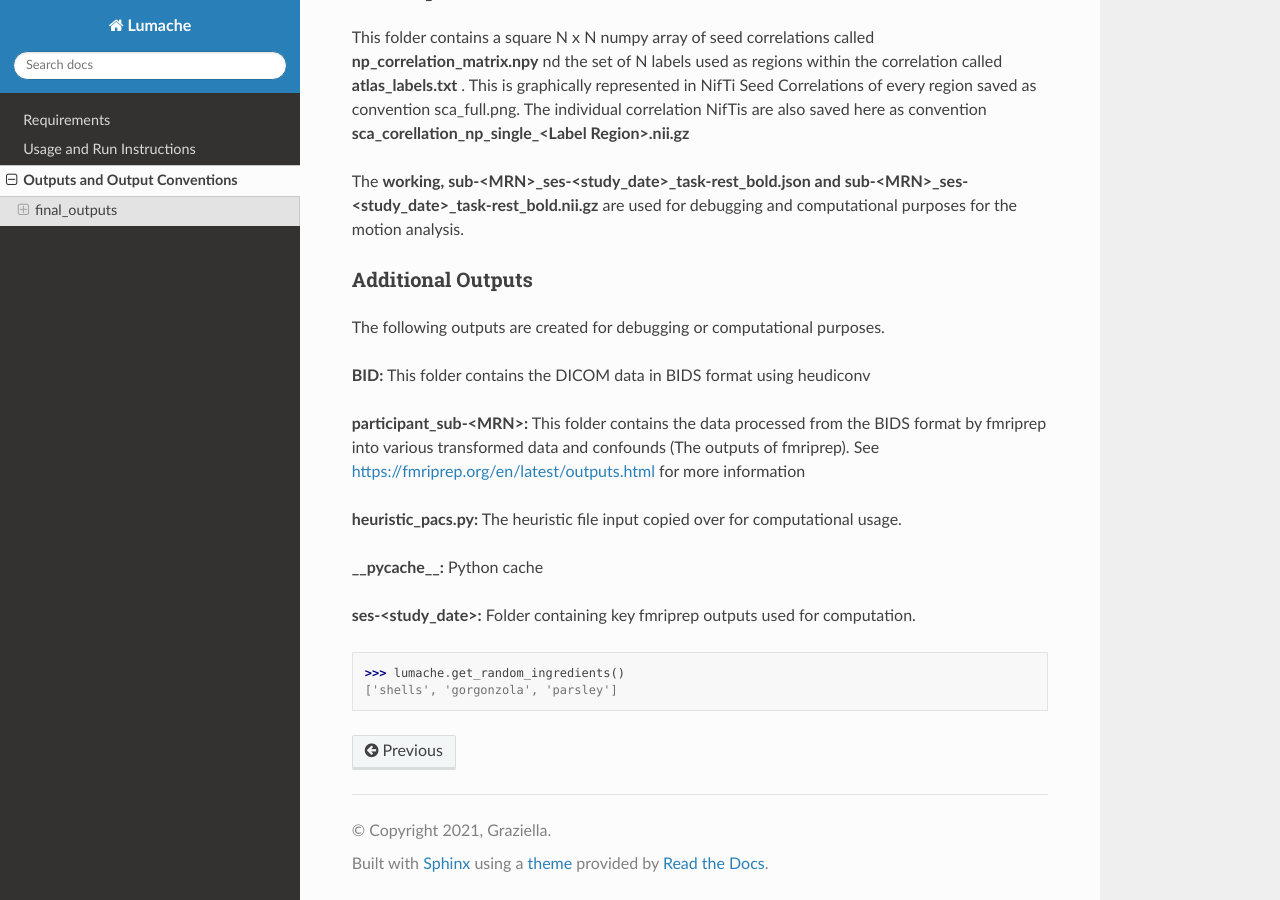
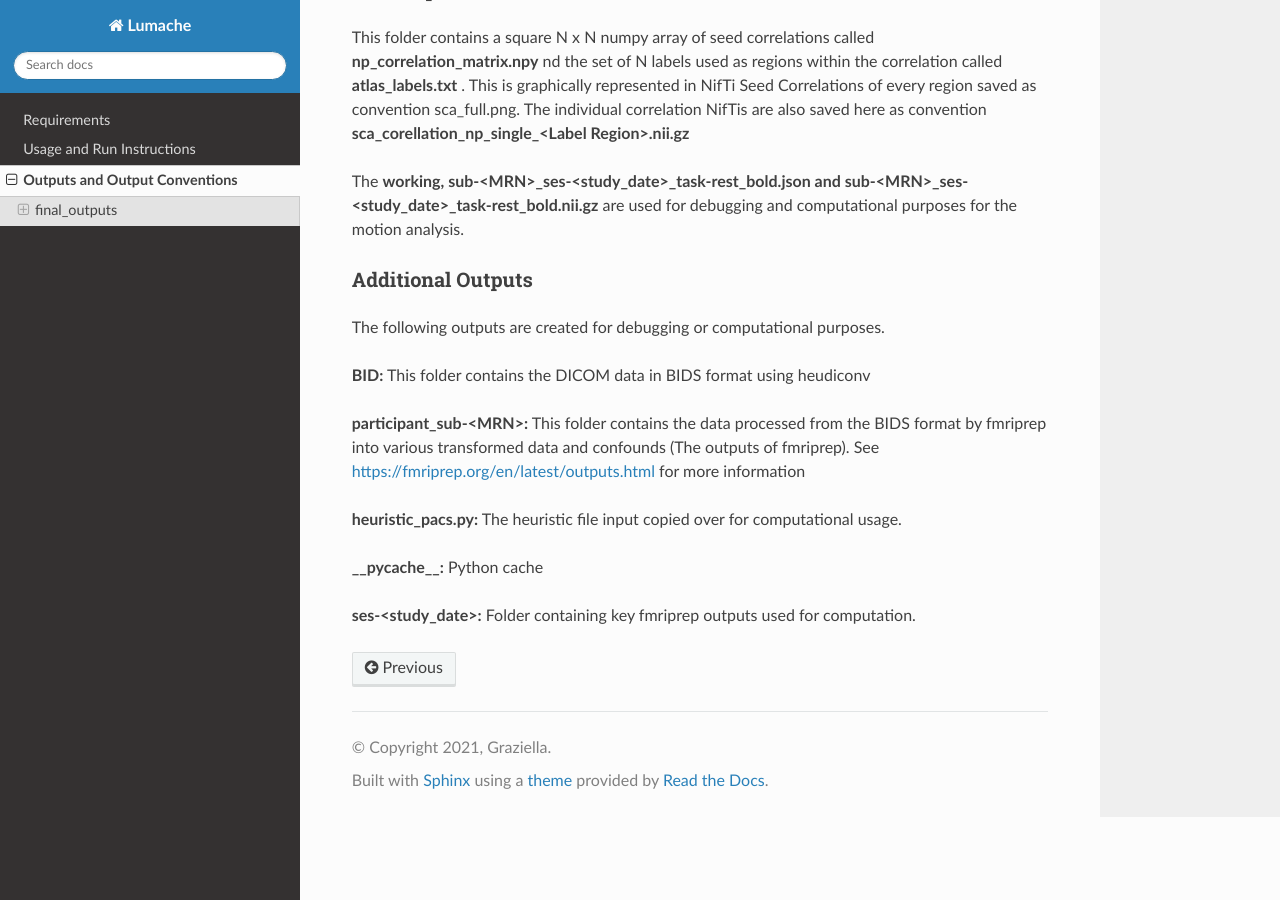
Before and after one commit to nicklbch/fmri-rest-pipe-documentation, a Sphinx documentation site: the page built from docs/source/outputs.rst, in a window 1280 px wide and 900 px high, scrolled down 698 px. Built offline with Sphinx 7.4.7 and the Read the Docs theme 3.1.0, drawn with Linux system fonts in a browser that asks for light colours.

Commit message:
Update outputs.rst

```diff
--- a/docs/source/outputs.rst
+++ b/docs/source/outputs.rst
@@ -41,7 +41,3 @@ The following outputs are created for debugging or computational purposes.
 **__pycache__:** Python cache
 
 **ses-<study_date>:** Folder containing key fmriprep outputs used for computation.
-
-
->>> lumache.get_random_ingredients()
-['shells', 'gorgonzola', 'parsley']
```
